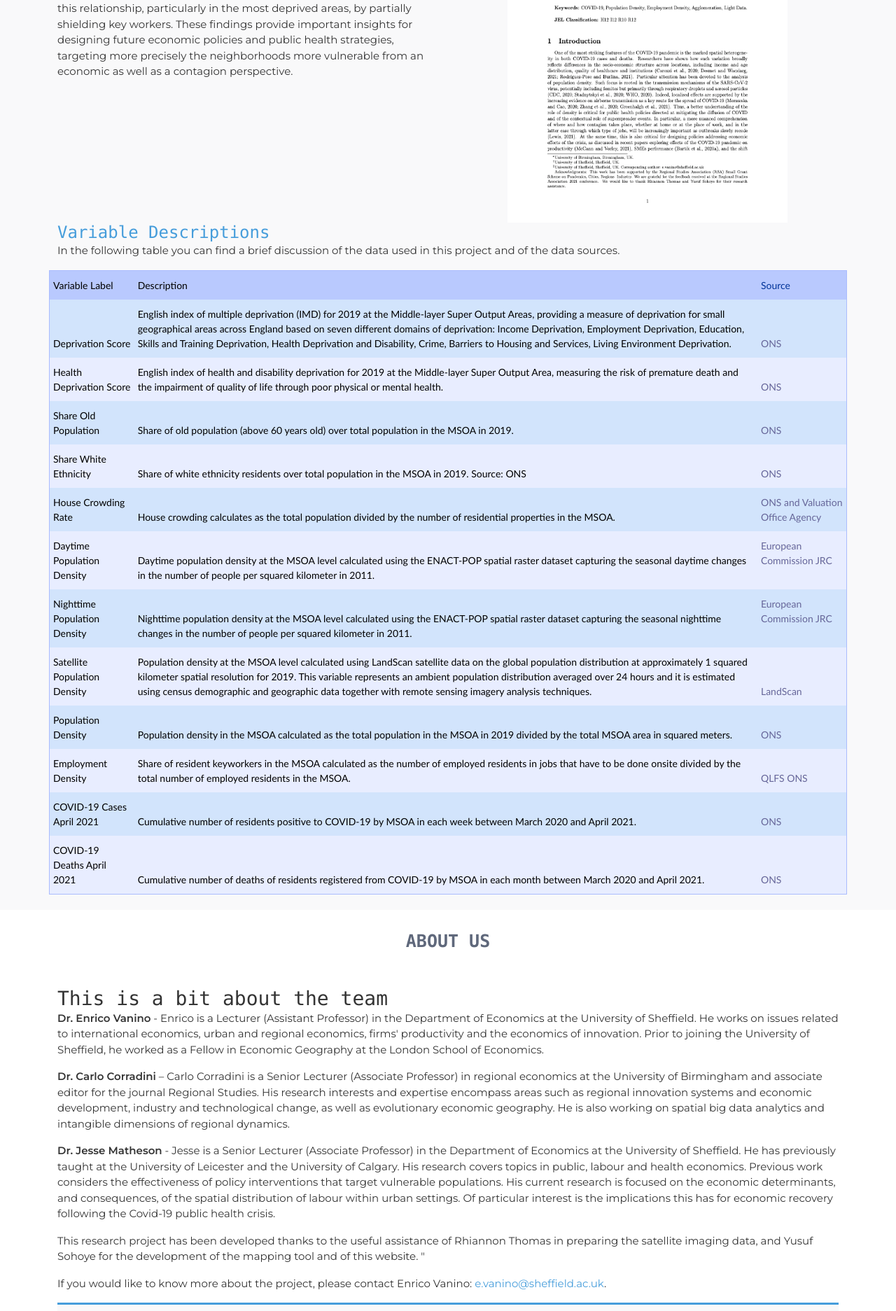
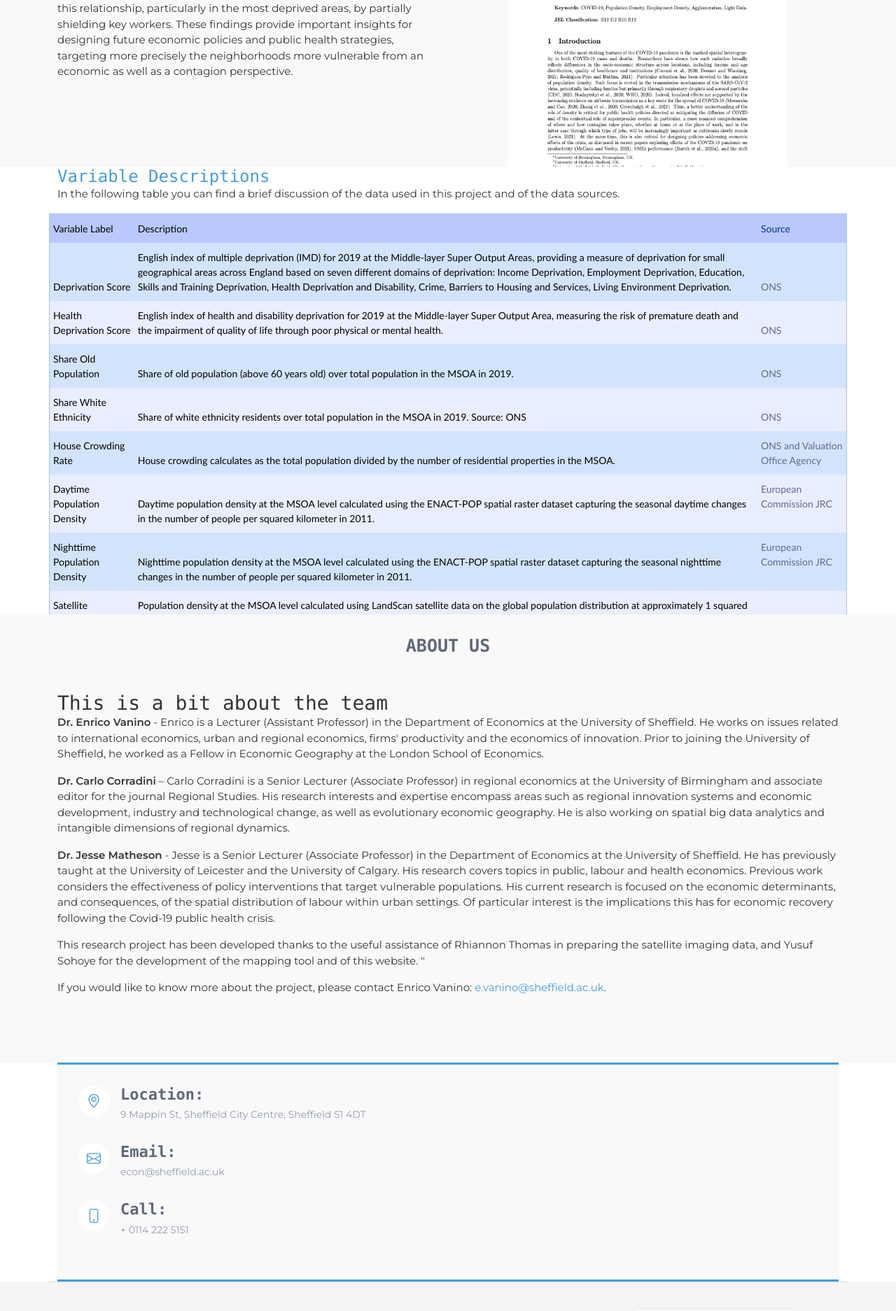
Before and after one commit to Quotennial/sheffield_mapping_frontend, a PHP site: page / in a window 1280 px wide. Shown: the part 2655-4528 px from the top of the page at 70% size. Run offline with PHP 8.4, Linux system fonts and the light colour scheme.

Commit message:
styliong for all sections

```diff
--- a/assets/css/style.css
+++ b/assets/css/style.css
@@ -507,14 +507,35 @@ h6 {
     width: 100%;
     height: 80vh;
     background: #f9f9fa;
-    padding-bottom: 100px;
+    padding-bottom: 50px;
 }
 
 #static1 {
     width: 100%;
     height: 80vh;
     background: #fff;
-    padding-bottom: 100px;
+    padding-bottom: 50px;
+}
+
+#paper {
+    width: 100%;
+    height: 80vh;
+    background: #f9f9fa;
+    padding-bottom: 50px;
+}
+
+#vardesc {
+    width: 100%;
+    height: 80vh;
+    background: #fff;
+    padding-bottom: 50px;
+}
+
+#about {
+    width: 100%;
+    height: 80vh;
+    background: #f9f9fa;
+    padding-bottom: 50px;
 }
 
 section {
```
